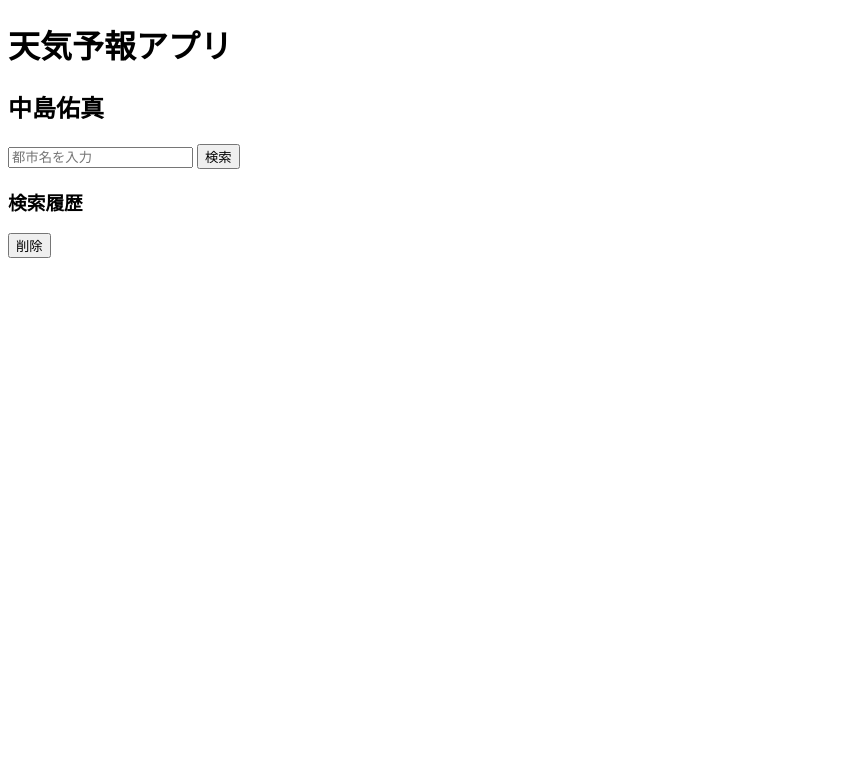
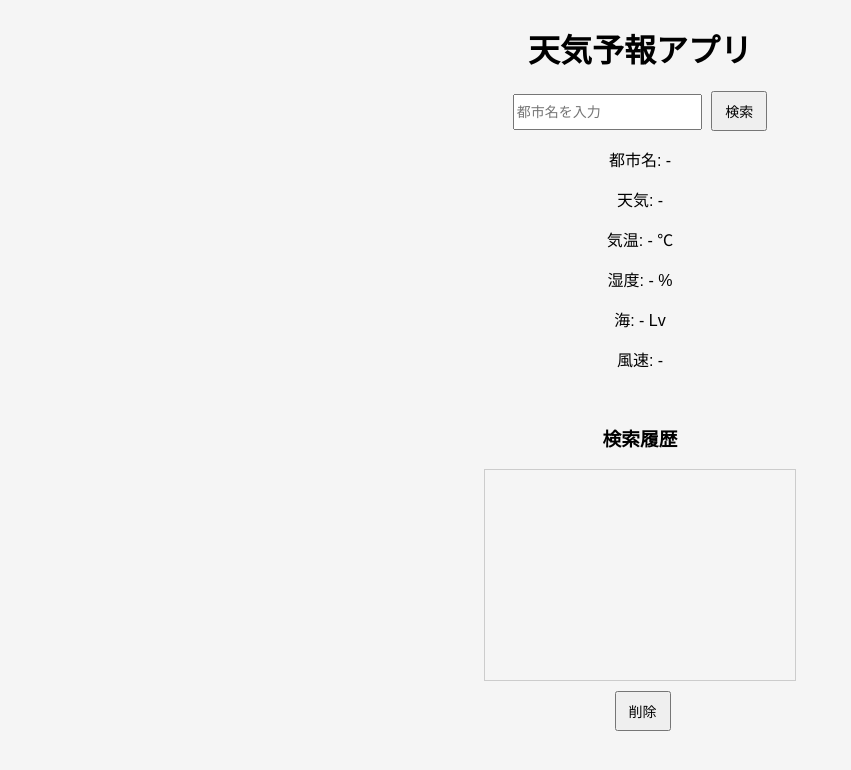
Before and after one commit to panda-1223-crypto/portfolio, a plain HTML site: page index.html in a window 1280 px wide. Shown: the whole page, without its empty margins (0-851 px from the left). Drawn offline with Linux system fonts and the light colour scheme.

Commit message:
Update index.html

```diff
--- a/index.html
+++ b/index.html
@@ -4,28 +4,36 @@
         <meta charset="UTF-8">
         <title>天気予報アプリ</title>
 
-        <link rel="stylesheet" href="stylesheet2.css">
+        <link rel="stylesheet" href="stylesheet.css">
     </head>
 
 
     <body>
         <h1>天気予報アプリ</h1>
-        <h2>中島佑真</h2>
 
         <div>
             <input type="text" id="city_input" placeholder="都市名を入力">
             <button id="search_btn">検索</button>
         </div>
 
-        <ul id="weather-list" class="weather-list">
-        </ul>
+        <div id="weather_result">
+            <p id="city-name">都市名: -</p>
+            <p id="weather-desc">天気: -</p>
+            <p id="temp">気温: - ℃</p>
+            <p id="humidity">湿度: - %</p>
+            <p id="umi">海: - Lv</p>
+            <p id="wind">風速: -</p>
+            <img id="weather-icon" class="weather-icon" src="" alt=""/>
+        </div>
 
         <h3>検索履歴</h3>
         <ul id="history-list" class="history-list"></ul>
 
         <button id="delete-history">削除</button>
 
-        <script src="weather.js"></script>
+        <script src="weathor.js"></script>
     </body>
 
+
+
 </html>
```
